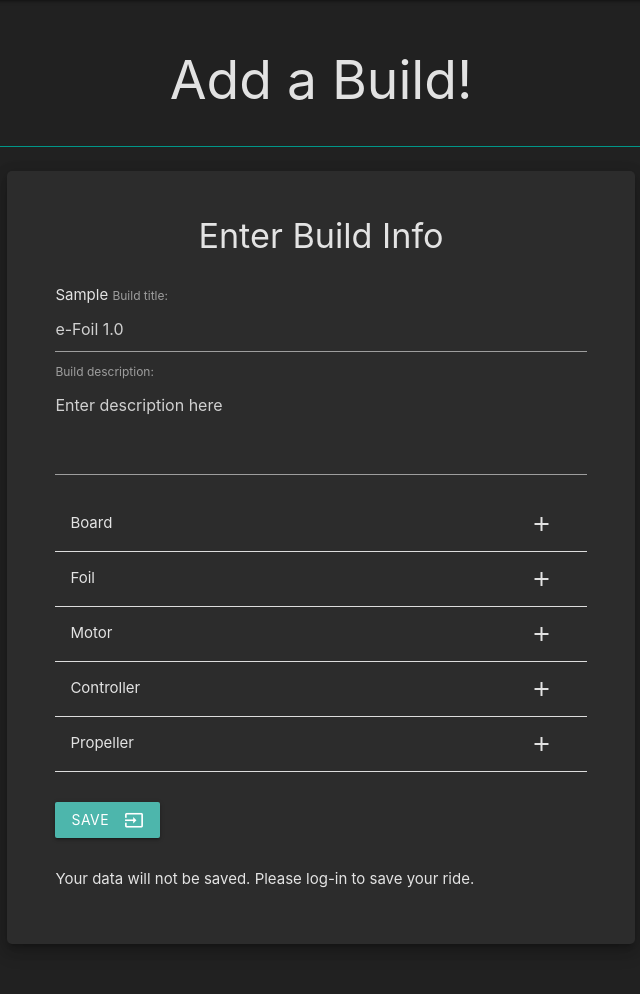
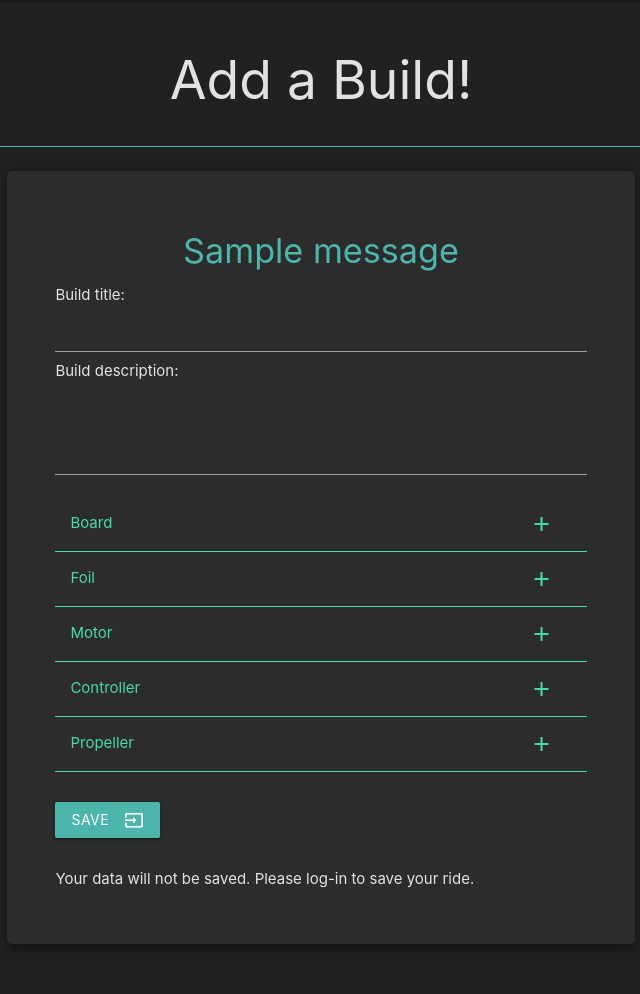
Before and after one commit to pcollins-engineer/vesc_tool_plotter, a Django app: template vesc_tool_plotter/plotter/templates/plotter/add_build.html in a window 1280 px wide. Shown: the part 64-1058 px from the top of the page, without its empty margins (319-959 px from the left). Run offline with Django 3.2, Linux system fonts and the light colour scheme; tables that the repository leaves empty hold one stand-in row (values such as "Sample post"); the template is opened without the code that fills it: values that come from a table or form of the project are taken from there, most other values are stand-ins (such as "Sample title", 1, 10 or a date in 2020); one stand-in notice (Sample message) is shown.

Commit message:
Build form posts to database.

```diff
--- a/vesc_tool_plotter/plotter/forms.py
+++ b/vesc_tool_plotter/plotter/forms.py
@@ -36,8 +36,8 @@ class BuildForm(ModelForm):
     class Meta:
         model = models.Build
         fields = ['title', 'description']
-        widgets = {
-            'title': forms.TextInput(attrs={'placeholder': 'e-Foil 1.0'}),
-            'description': forms.Textarea(
-                attrs={'placeholder': 'Enter description here'}),
-        }
+        # widgets = {
+        #     'title': forms.TextInput(attrs={'placeholder': 'e-Foil 1.0'}),
+        #     'description': forms.Textarea(
+        #         attrs={'placeholder': 'Enter description here'}),
+        # }
--- a/vesc_tool_plotter/plotter/static/plotter/css/build.css
+++ b/vesc_tool_plotter/plotter/static/plotter/css/build.css
@@ -11,6 +11,12 @@ textarea {
   width: 70%;
 }
 
+.build-form label{
+  color: rgba(255,255,255,0.87);
+  font-size: 1em;
+  /* color: #46dbac; */
+}
+
 .collapsible {
   border:none;
   box-shadow:none;
@@ -19,6 +25,8 @@ textarea {
 .collapsible .collapsible-header{
   background-color: transparent;
   justify-content: space-between;
+  border-bottom: 1px solid #46dbac;
+  color: #46dbac;
 }
 
 .collapsible .collapsible-header:hover{
@@ -27,7 +35,7 @@ textarea {
 .collapsible .collapsible-body{
   background-color: transparent;
   color: rgba(255,255,255,0.87);
-  padding: 2rem 0;
+  padding: 2rem 24px;
 }
 
 .collapsible .collapsible-body input{
@@ -36,6 +44,7 @@ textarea {
 
 .collapsible .collapsible-body label{
   color: rgba(255,255,255,0.87);
+  /* color: #46dbac; */
 }
 
 .dropdown-content {
--- a/vesc_tool_plotter/plotter/static/plotter/css/upload.css
+++ b/vesc_tool_plotter/plotter/static/plotter/css/upload.css
@@ -47,6 +47,7 @@
 
 #ride-form label {
   color: rgba(255,255,255,0.87);
+  font-size: 1em;
 }
 
 #ride-form input {
--- a/vesc_tool_plotter/plotter/templates/plotter/add_build.html
+++ b/vesc_tool_plotter/plotter/templates/plotter/add_build.html
@@ -6,14 +6,16 @@
 {% block content %}
   <div class="container">
     <div class="section"><h2 class="center-align">Add a Build!</h2></div>
-    <div class="divider teal ligten-2"></div>
+    <div class="divider teal lighten-2"></div>
     <div class='flex-col m-elevation z-depth-3'>
-      <h4 class="center-align">Enter Build Info</h4>
+      <!-- <h4 class="center-align">Enter Build</h4> -->
       <div class="section">
-          <form method="POST" action="" class="build-form left-align">
+          <form method="POST" action="" class="build-form left-align" novalidate>
               {% csrf_token %}
-              <div class="form-color">
-                  {{ crsf_token }}
+              {% for message in messages %}
+                <h4 id="messages" class="center-align teal-text text-lighten-2">{{message}}</h4>
+              {% endfor %}
+              <div class="build-form">
                   {{ buildForm }}
                 <ul class="collapsible">
                   <li>
@@ -22,9 +24,9 @@
                       <i class="material-icons">add</i>
                     </div>
                     <div class="collapsible-body">
-                      {{ crsf_token }}
+                      {% csrf_token %}
                       {{ boardForm }}
-                      <div class="input-field">
+                      <!-- <div class="input-field">
                         <select>
                           <option value="" disabled selected>Previous Board</option>
                           <option value="1">Option 1</option>
@@ -32,7 +34,7 @@
                           <option value="3">Option 3</option>
                         </select>
                         <label>Previous Board</label>
-                      </div>
+                      </div> -->
                     </div>
                   </li>
                   <li>
@@ -41,9 +43,9 @@
                       <i class="material-icons">add</i>
                     </div>
                     <div class="collapsible-body">
-                      {{ crsf_token }}
+                      {% csrf_token %}
                       {{ foilForm }}
-                      <div class="input-field">
+                      <!-- <div class="input-field">
                         <select>
                           <option value="" disabled selected>Previous Foil</option>
                           <option value="1">Option 1</option>
@@ -51,7 +53,7 @@
                           <option value="3">Option 3</option>
                         </select>
                         <label>Previous Foil</label>
-                      </div>
+                      </div> -->
                     </div>
                   </li>
                   <li>
@@ -60,9 +62,9 @@
                       <i class="material-icons">add</i>
                     </div>
                     <div class="collapsible-body">
-                      {{ crsf_token }}
+                      {% csrf_token %}
                       {{ motorForm }}
-                      <div class="input-field">
+                      <!-- <div class="input-field">
                         <select>
                           <option value="" disabled selected>Previous Motor</option>
                           <option value="1">Option 1</option>
@@ -70,7 +72,7 @@
                           <option value="3">Option 3</option>
                         </select>
                         <label>Previous Motor</label>
-                      </div>
+                      </div> -->
                     </div>
                   </li>
                   <li>
@@ -79,9 +81,9 @@
                       <i class="material-icons">add</i>
                     </div>
                     <div class="collapsible-body">
-                      {{ crsf_token }}
+                      {% csrf_token %}
                       {{ controllerForm }}
-                      <div class="input-field">
+                      <!-- <div class="input-field">
                         <select>
                           <option value="" disabled selected>Previous Controller</option>
                           <option value="1">Option 1</option>
@@ -89,7 +91,7 @@
                           <option value="3">Option 3</option>
                         </select>
                         <label>Previous Controller</label>
-                      </div>
+                      </div> -->
                     </div>
                   </li>
                   <li>
@@ -98,9 +100,9 @@
                       <i class="material-icons">add</i>
                     </div>
                     <div class="collapsible-body">
-                      {{ crsf_token }}
+                      {% csrf_token %}
                       {{ propellerForm }}
-                      <div class="input-field">
+                      <!-- <div class="input-field">
                         <select>
                           <option value="" disabled selected>Previous Propeller</option>
                           <option value="1">Option 1</option>
@@ -108,7 +110,7 @@
                           <option value="3">Option 3</option>
                         </select>
                         <label>Previous Propeller</label>
-                      </div>
+                      </div> -->
                     </div>
                   </li>
                 </ul>
--- a/vesc_tool_plotter/plotter/templates/plotter/upload.html
+++ b/vesc_tool_plotter/plotter/templates/plotter/upload.html
@@ -30,7 +30,7 @@
           </div>
       </div>
       <div class='flex-col-right m-elevation z-depth-3'>
-        <div class="section"><h4 class="center-align">Enter Ride Info</h4></div>
+        <div class="section"><h4 class="center-align">Enter Ride Details</h4></div>
         <div class="section">
             <form method="POST" action="" enctype="multipart/form-data" class="ride left-align" novalidate>
                 {% csrf_token %}
--- a/vesc_tool_plotter/plotter/urls.py
+++ b/vesc_tool_plotter/plotter/urls.py
@@ -3,8 +3,8 @@ from django.urls import path
 from . import views
 
 urlpatterns = [
-    path("upload", views.upload, name="upload"),
-    path("graph", views.graph, name="graph"),
-    path("profile", views.profile, name="profile"),
-    path("build", views.add_build, name="add_build")
+    path("upload/", views.upload, name="upload"),
+    path("graph/", views.graph, name="graph"),
+    path("profile/", views.profile, name="profile"),
+    path("build/", views.add_build, name="add_build")
 ]
```
Also changed, not shown: vesc_tool_plotter/accounts/templates/accounts/login.html (+4 -5 lines), vesc_tool_plotter/plotter/admin.py (+6 -1 lines), vesc_tool_plotter/plotter/views.py (+33 -1 lines), vesc_tool_plotter/db.sqlite3.
